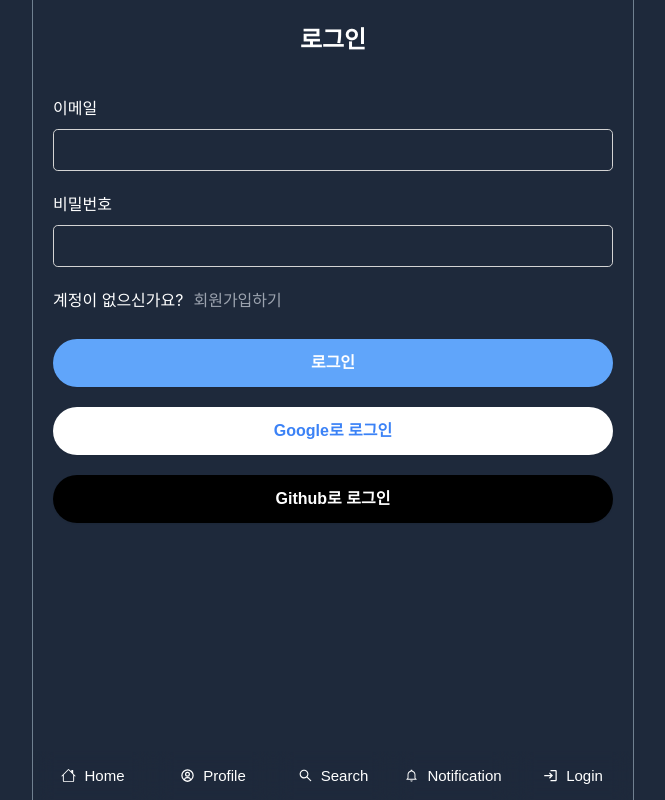
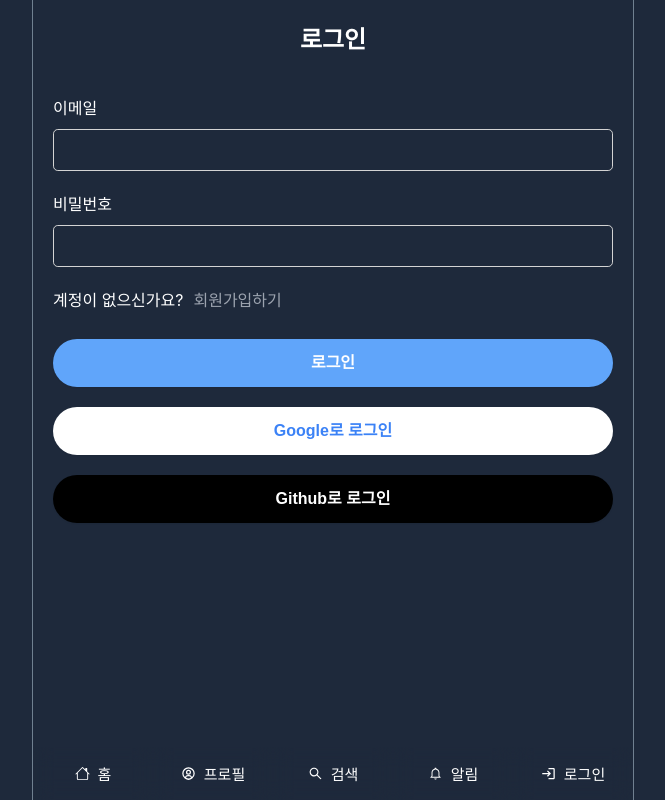
Before and after one commit to jamie-jungah/react-twitter-clone, a React (Create React App) app: page /users/login in a window 1280 px wide. Shown: the whole page, without its empty margins (307-972 px from the left). Built offline with nearby package versions, Linux system fonts and the light colour scheme; no server answers.

Commit message:
feat: 다국어 설정

```diff
--- a/src/components/Menu.tsx
+++ b/src/components/Menu.tsx
@@ -9,34 +9,36 @@ import AuthContext from 'context/AuthContext';
 import { getAuth, signOut } from 'firebase/auth';
 import { app } from 'firebaseApp';
 import { toast } from 'react-toastify';
+import useTranslation from 'hooks/useTranslation';
 
 export default function MenuList() {
   const { user } = useContext(AuthContext);
   const navigate = useNavigate();
+  const translation = useTranslation();
 
   return (
     <div className='footer'>
       <div className='footer__grid'>
         <button type='button' onClick={() => navigate('/')}>
           <BsHouse />
-          Home
+          {translation('MENU_HOME')}
         </button>
         <button type='button' onClick={() => navigate('/profile')}>
           <BiUserCircle />
-          Profile
+          {translation('MENU_PROFILE')}
         </button>
         <button type='button' onClick={() => navigate('/search')}>
           <AiOutlineSearch />
-          Search
+          {translation('MENU_SEARCH')}
         </button>
         <button type='button' onClick={() => navigate('/notifications')}>
           <IoMdNotificationsOutline />
-          Notification
+          {translation('MENU_NOTI')}
         </button>
         {user === null ? (
           <button type='button' onClick={() => navigate('/users/login')}>
             <MdLogin />
-            Login
+            {translation('MENU_LOGIN')}
           </button>
         ) : (
           <button
@@ -48,7 +50,7 @@ export default function MenuList() {
             }}
           >
             <MdLogout />
-            Logout
+            {translation('MENU_LOGOUT')}
           </button>
         )}
       </div>
--- a/src/components/comments/CommentForm.tsx
+++ b/src/components/comments/CommentForm.tsx
@@ -7,6 +7,7 @@ import {
   updateDoc,
 } from 'firebase/firestore';
 import { db } from 'firebaseApp';
+import useTranslation from 'hooks/useTranslation';
 import { PostProps } from 'pages/home';
 import { useContext, useState } from 'react';
 import { toast } from 'react-toastify';
@@ -18,6 +19,7 @@ export interface CommentFormProps {
 export default function CommentForm({ post }: CommentFormProps) {
   const [comment, setComment] = useState<string>('');
   const { user } = useContext(AuthContext);
+  const translation = useTranslation();
 
   const truncate = (str: string) => {
     return str?.length > 10 ? str?.substring(0, 10) + '...' : str;
@@ -55,7 +57,9 @@ export default function CommentForm({ post }: CommentFormProps) {
             uid: post?.uid,
             isRead: false,
             url: `/posts/${post?.id}`,
-            content: `${truncate(post?.content)} 글에 댓글이 작성되었습니다.`,
+            content: `${truncate(post?.content)} ${translation(
+              'COMMENT_NOTIFICATIONS'
+            )}`,
           });
         }
 
@@ -84,7 +88,7 @@ export default function CommentForm({ post }: CommentFormProps) {
         name='comment'
         id='comment'
         required
-        placeholder='What is happening?'
+        placeholder={translation('COMMENT_PLACEHOLDER')}
         onChange={onChange}
         value={comment}
       />
@@ -92,7 +96,7 @@ export default function CommentForm({ post }: CommentFormProps) {
         <div />
         <input
           type='submit'
-          value='Comment'
+          value={translation('BUTTON_COMMENT')}
           className='post-form__submit-btn'
           disabled={!comment}
         />
--- a/src/components/following/FollowingBox.tsx
+++ b/src/components/following/FollowingBox.tsx
@@ -10,6 +10,7 @@ import {
   updateDoc,
 } from 'firebase/firestore';
 import { db } from 'firebaseApp';
+import useTranslation from 'hooks/useTranslation';
 import { PostProps } from 'pages/home';
 import { useCallback, useContext, useEffect, useState } from 'react';
 import { toast } from 'react-toastify';
@@ -25,6 +26,7 @@ interface UserProps {
 export default function FollowingBox({ post }: FollowingProps) {
   const { user } = useContext(AuthContext);
   const [postFollowers, setPostFollowers] = useState<any>([]);
+  const translation = useTranslation();
 
   const onClickFollow = async (e: React.MouseEvent<HTMLButtonElement>) => {
     e.preventDefault();
@@ -57,7 +59,9 @@ export default function FollowingBox({ post }: FollowingProps) {
           minute: '2-digit',
           second: '2-digit',
         }),
-        content: `${user?.email || user?.displayName}가 팔로우를 했습니다.`,
+        content: `${user?.email || user?.displayName} ${translation(
+          'FOLLOW_NOTIFICATIONS'
+        )}`,
         url: '#',
         isRead: false,
         uid: post?.uid,
@@ -121,7 +125,7 @@ export default function FollowingBox({ post }: FollowingProps) {
             className='post__following-btn'
             onClick={onClickDeleteFollow}
           >
-            Following
+            {translation('BUTTON_FOLLOWING')}
           </button>
         ) : (
           <button
@@ -129,7 +133,7 @@ export default function FollowingBox({ post }: FollowingProps) {
             className='post__follow-btn'
             onClick={onClickFollow}
           >
-            Follower
+            {translation('BUTTON_FOLLOW')}
           </button>
         ))}
     </>
--- a/src/components/posts/PostBox.tsx
+++ b/src/components/posts/PostBox.tsx
@@ -15,6 +15,7 @@ import { db, storage } from 'firebaseApp';
 import { toast } from 'react-toastify';
 import { deleteObject, ref } from 'firebase/storage';
 import FollowingBox from 'components/following/FollowingBox';
+import useTranslation from 'hooks/useTranslation';
 
 interface PostBoxProps {
   post: PostProps;
@@ -24,6 +25,7 @@ export default function PostBox({ post }: PostBoxProps) {
   const { user } = useContext(AuthContext);
   const navigate = useNavigate();
   const imageRef = ref(storage, post?.imageUrl);
+  const translation = useTranslation();
 
   const toggleLike = async () => {
     const postRef = doc(db, 'posts', post.id);
@@ -111,10 +113,12 @@ export default function PostBox({ post }: PostBoxProps) {
               className='post__delete'
               onClick={handleDelete}
             >
-              Delete
+              {translation('BUTTON_DELETE')}
             </button>
             <button type='button' className='post__edit'>
-              <Link to={`/posts/edit/${post?.id}`}>Edit</Link>
+              <Link to={`/posts/edit/${post?.id}`}>
+                {translation('BUTTON_EDIT')}
+              </Link>
             </button>
           </>
         )}
--- a/src/components/posts/PostForm.tsx
+++ b/src/components/posts/PostForm.tsx
@@ -7,6 +7,7 @@ import AuthContext from 'context/AuthContext';
 
 import { v4 as uuidv4 } from 'uuid';
 import { getDownloadURL, ref, uploadString } from 'firebase/storage';
+import useTranslation from 'hooks/useTranslation';
 
 export default function PostForm() {
   const [content, setContent] = useState<string>('');
@@ -15,6 +16,7 @@ export default function PostForm() {
   const [imageFile, setImageFile] = useState<string | null>(null);
   const [isSubmitting, setIsSubmitting] = useState<boolean>(false);
   const { user } = useContext(AuthContext);
+  const translation = useTranslation();
 
   const handleFileUpload = (e: React.ChangeEvent<HTMLInputElement>) => {
     const {
@@ -115,7 +117,7 @@ export default function PostForm() {
         required
         name='content'
         id='content'
-        placeholder='What is happening?'
+        placeholder={translation('POST_PLACEHOLDER')}
         onChange={onChange}
         value={content}
       />
@@ -135,7 +137,7 @@ export default function PostForm() {
           className='post-form__input'
           name='hashtag'
           id='hashtag'
-          placeholder='해시태그 + 스페이스 바 입력'
+          placeholder={translation('POST_HASHTAG')}
           onChange={onChangeHashtag}
           onKeyUp={handleKeyUp}
           value={hashtag}
@@ -162,14 +164,14 @@ export default function PostForm() {
                 type='button'
                 onClick={handleDeleteImage}
               >
-                clear
+                {translation('BUTTON_DELETE')}
               </button>
             </div>
           )}
         </div>
         <input
           type='submit'
-          value='Tweet'
+          value={translation('BUTTON_TWEET')}
           className='post-form__submit-btn'
           disabled={isSubmitting}
         />
--- /dev/null
+++ b/src/constants/language.ts
@@ -0,0 +1,169 @@
+const TRANSLATIONS = {
+  // menu
+  MENU_HOME: {
+    ko: '홈',
+    en: 'Home',
+  },
+  MENU_PROFILE: {
+    ko: '프로필',
+    en: 'Profile',
+  },
+  MENU_SEARCH: {
+    ko: '검색',
+    en: 'Search',
+  },
+  MENU_NOTI: {
+    ko: '알림',
+    en: 'Notifications',
+  },
+  MENU_LOGOUT: {
+    ko: '로그아웃',
+    en: 'Logout',
+  },
+  MENU_LOGIN: {
+    ko: '로그인',
+    en: 'Login',
+  },
+
+  // button
+  BUTTON_FOLLOWING: {
+    ko: '팔로잉',
+    en: 'Following',
+  },
+  BUTTON_FOLLOW: {
+    ko: '팔로우',
+    en: 'Follow',
+  },
+  BUTTON_EDIT: {
+    ko: '수정',
+    en: 'Edit',
+  },
+  BUTTON_DELETE: {
+    ko: '삭제',
+    en: 'Delete',
+  },
+  BUTTON_EDIT_PROFILE: {
+    ko: '프로필 수정',
+    en: 'Edit Profile',
+  },
+  BUTTON_COMMENT: {
+    ko: '댓글 입력',
+    en: 'Comment',
+  },
+  BUTTON_TWEET: {
+    ko: '트윗',
+    en: 'Tweet',
+  },
+
+  // post
+  NO_POSTS: {
+    ko: '게시글이 없습니다',
+    en: 'No Posts',
+  },
+  POST_PLACEHOLDER: {
+    ko: '내용을 입력해주세요.',
+    en: 'What is happening?',
+  },
+  POST_HASHTAG: {
+    ko: '해시태그 + 스페이스바 입력',
+    en: 'Enter hashtags with spacebar',
+  },
+  POST_CHANGE_IMAGE: {
+    ko: '이미지 변경',
+    en: 'Change Image',
+  },
+  NAME_PLACEHOLDER: {
+    ko: '이름',
+    en: 'Name',
+  },
+  COMMENT_PLACEHOLDER: {
+    ko: '댓글을 입력해주세요.',
+    en: 'Enter a comment.',
+  },
+
+  // tabs
+  TAB_FOLLOWING: {
+    ko: '팔로잉',
+    en: 'Following',
+  },
+  TAB_ALL: {
+    ko: '전체',
+    en: 'For You',
+  },
+  TAB_LIKES: {
+    ko: '좋아요',
+    en: 'Likes',
+  },
+  TAB_MY: {
+    ko: '내가쓴 글',
+    en: 'My Tweets',
+  },
+
+  // search
+  SEARCH_HASHTAGS: {
+    ko: '해시태그 검색',
+    en: 'Search Hashtags',
+  },
+
+  // notification
+  NO_NOTIFICATIONS: {
+    ko: '알림이 없습니다',
+    en: 'No notifications',
+  },
+  FOLLOW_NOTIFICATIONS: {
+    ko: '가 팔로우를 했습니다.',
+    en: 'is following you.',
+  },
+  COMMENT_NOTIFICATIONS: {
+    ko: '글에 댓글이 작성되었습니다.',
+    en: 'has a new comment.',
+  },
+
+  // signin, signup
+  FORM_EMAIL: {
+    ko: '이메일',
+    en: 'Email',
+  },
+  FORM_PASSWORD: {
+    ko: '비밀번호',
+    en: 'Password',
+  },
+  FORM_PASSWORD_CHECK: {
+    ko: '비밀번호 확인',
+    en: 'Confirm Password',
+  },
+  NO_ACCOUNT: {
+    ko: '계정이 없으신가요?',
+    en: 'No Account?',
+  },
+  YES_ACCOUNT: {
+    ko: '계정이 있으신가요?',
+    en: 'Already have account?',
+  },
+  LOGIN_WITH_GOOGLE: {
+    ko: 'Google 로그인',
+    en: 'Continue with Google',
+  },
+  LOGIN_WITH_GITHUB: {
+    ko: 'Github 로그인',
+    en: 'Continue with Github',
+  },
+  SIGNUP_GOOGLE: {
+    ko: 'Google 회원가입',
+    en: 'Continue with Google',
+  },
+  SIGNUP_GITHUB: {
+    ko: 'Github 회원가입',
+    en: 'Continue with Github',
+  },
+  SIGNUP_LINK: {
+    ko: '회원가입하기',
+    en: 'Sign up',
+  },
+  SIGNIN_LINK: {
+    ko: '로그인하기',
+    en: 'Login',
+  },
+};
+
+export default TRANSLATIONS;
--- /dev/null
+++ b/src/hooks/useTranslation.tsx
@@ -0,0 +1,11 @@
+import { languageState } from 'atom';
+import TRANSLATIONS from 'constants/language';
+import { useRecoilValue } from 'recoil';
+
+export default function useTranslation() {
+  const lang = useRecoilValue(languageState);
+
+  return (key: keyof typeof TRANSLATIONS) => {
+    return TRANSLATIONS[key][lang];
+  };
+}
--- a/src/pages/home/index.tsx
+++ b/src/pages/home/index.tsx
@@ -10,6 +10,7 @@ import {
   where,
 } from 'firebase/firestore';
 import { db } from 'firebaseApp';
+import useTranslation from 'hooks/useTranslation';
 import { useCallback, useContext, useEffect, useState } from 'react';
 
 export interface PostProps {
@@ -38,6 +39,7 @@ export default function HomePage() {
   const [followingPost, setFollowingPost] = useState<PostProps[]>([]);
   const [followingIds, setFollowingIds] = useState<string[]>(['']);
   const { user } = useContext(AuthContext);
+  const translation = useTranslation();
 
   // 실시간 동기화로 user의 팔로잉 id 배열 가져오기
   const getFollowingIds = useCallback(async () => {
@@ -91,7 +93,7 @@ export default function HomePage() {
   return (
     <div className='home'>
       <div className='home__top'>
-        <div className='home__title'>Home</div>
+        <div className='home__title'> {translation('MENU_HOME')}</div>
         <div className='home__tabs'>
           <div
             className={`home__tab ${
@@ -101,7 +103,7 @@ export default function HomePage() {
               setActiveTab('all');
             }}
           >
-            All
+            {translation('TAB_ALL')}
           </div>
           <div
             className={`home__tab ${
@@ -111,7 +113,7 @@ export default function HomePage() {
               setActiveTab('following');
             }}
           >
-            Following
+            {translation('TAB_FOLLOWING')}
           </div>
         </div>
       </div>
@@ -123,7 +125,8 @@ export default function HomePage() {
             posts?.map((post) => <PostBox post={post} key={post?.id} />)
           ) : (
             <div className='post__no-posts'>
-              <div className='post__text'>게시글이 없습니다.</div>
+              {translation('NO_POSTS')}
+              <div className='post__text'></div>
             </div>
           )}
         </div>
@@ -135,7 +138,7 @@ export default function HomePage() {
             followingPost?.map((post) => <PostBox post={post} key={post?.id} />)
           ) : (
             <div className='post__no-posts'>
-              <div className='post__text'>게시글이 없습니다.</div>
+              <div className='post__text'>{translation('NO_POSTS')}</div>
             </div>
           )}
         </div>
--- a/src/pages/notifications/index.tsx
+++ b/src/pages/notifications/index.tsx
@@ -8,6 +8,7 @@ import {
   where,
 } from 'firebase/firestore';
 import { db } from 'firebaseApp';
+import useTranslation from 'hooks/useTranslation';
 import { useContext, useEffect, useState } from 'react';
 
 export interface NotificationProps {
@@ -22,6 +23,7 @@ export interface NotificationProps {
 export default function NotificationsPage() {
   const { user } = useContext(AuthContext);
   const [notifications, setNotifications] = useState<NotificationProps[]>([]);
+  const translation = useTranslation();
 
   useEffect(() => {
     if (user) {
@@ -47,7 +49,7 @@ export default function NotificationsPage() {
     <div className='home'>
       <div className='home__top'>
         <div className='home__title'>
-          <div className='home__title-text'>Notification</div>
+          <div className='home__title-text'>{translation('MENU_NOTI')}</div>
         </div>
       </div>
       <div className='post'>
@@ -55,7 +57,7 @@ export default function NotificationsPage() {
           notifications?.map((noti) => <NotificationBox notification={noti} />)
         ) : (
           <div className='post__no-posts'>
-            <div className='post__text'>알림이 없습니다.</div>
+            <div className='post__text'>{translation('NO_NOTIFICATIONS')}</div>
           </div>
         )}
       </div>
--- a/src/pages/profile/index.tsx
+++ b/src/pages/profile/index.tsx
@@ -9,6 +9,7 @@ import {
   where,
 } from 'firebase/firestore';
 import { db } from 'firebaseApp';
+import useTranslation from 'hooks/useTranslation';
 import { PostProps } from 'pages/home';
 import { useContext, useEffect, useState } from 'react';
 import { useNavigate } from 'react-router-dom';
@@ -25,6 +26,7 @@ export default function ProfilePage() {
 
   const navigate = useNavigate();
   const { user } = useContext(AuthContext);
+  const translation = useTranslation();
 
   const onClickLanguage = () => {
     setLanguage(language === 'ko' ? 'en' : 'ko');
@@ -66,7 +68,7 @@ export default function ProfilePage() {
   return (
     <div className='home'>
       <div className='home__top'>
-        <div className='home__title'>Profile</div>
+        <div className='home__title'>{translation('MENU_PROFILE')}</div>
         <div className='profile'>
           <img
             src={user?.photoURL || PROFILE_DEFAULT_URL}
@@ -81,7 +83,7 @@ export default function ProfilePage() {
               className='profile__btn'
               onClick={() => navigate('/profile/edit')}
             >
-              프로필 수정
+              {translation('BUTTON_EDIT_PROFILE')}
             </button>
             <button
               type='button'
@@ -101,7 +103,7 @@ export default function ProfilePage() {
             className={`home__tab ${activeTab === 'my' && 'home__tab--active'}`}
             onClick={() => setActiveTab('my')}
           >
-            For You
+            {translation('TAB_ALL')}
           </div>
           <div
             className={`home__tab ${
@@ -109,7 +111,7 @@ export default function ProfilePage() {
             }`}
             onClick={() => setActiveTab('like')}
           >
-            Likes
+            {translation('TAB_LIKES')}
           </div>
         </div>
         {activeTab === 'my' && (
@@ -118,7 +120,7 @@ export default function ProfilePage() {
               myPosts?.map((post) => <PostBox post={post} key={post.id} />)
             ) : (
               <div className='post__no-posts'>
-                <div className='post__text'>게시글이 없습니다.</div>
+                <div className='post__text'>{translation('NO_POSTS')}</div>
               </div>
             )}
           </div>
@@ -129,7 +131,7 @@ export default function ProfilePage() {
               likePosts?.map((post) => <PostBox post={post} key={post.id} />)
             ) : (
               <div className='post__no-posts'>
-                <div className='post__text'>게시글이 없습니다.</div>
+                <div className='post__text'>{translation('NO_POSTS')}</div>
               </div>
             )}
           </div>
--- a/src/pages/search/index.tsx
+++ b/src/pages/search/index.tsx
@@ -10,11 +10,13 @@ import {
   where,
 } from 'firebase/firestore';
 import { db } from 'firebaseApp';
+import useTranslation from 'hooks/useTranslation';
 
 export default function SearchPage() {
   const [posts, setPosts] = useState<PostProps[]>([]);
   const [tagQuery, setTagQuery] = useState<string>('');
   const { user } = useContext(AuthContext);
+  const translation = useTranslation();
 
   const onChange = (e: React.ChangeEvent<HTMLInputElement>) => {
     setTagQuery(e?.target?.value?.trim());
@@ -44,12 +46,12 @@ export default function SearchPage() {
     <div className='home'>
       <div className='home__top'>
         <div className='home__title'>
-          <div className='hoem__title-text'>Search</div>
+          <div className='home__title-text'>{translation('MENU_SEARCH')}</div>
         </div>
         <div className='home__search-div'>
           <input
             className='home__search'
-            placeholder='해시태그 검색'
+            placeholder={translation('SEARCH_HASHTAGS')}
             onChange={onChange}
           />
         </div>
@@ -59,7 +61,7 @@ export default function SearchPage() {
           posts?.map((post) => <PostBox post={post} key={post?.id} />)
         ) : (
           <div className='post__no-posts'>
-            <div className='post__text'>게시글이 없습니다.</div>
+            <div className='post__text'>{translation('NO_POSTS')}</div>
           </div>
         )}
       </div>
```
